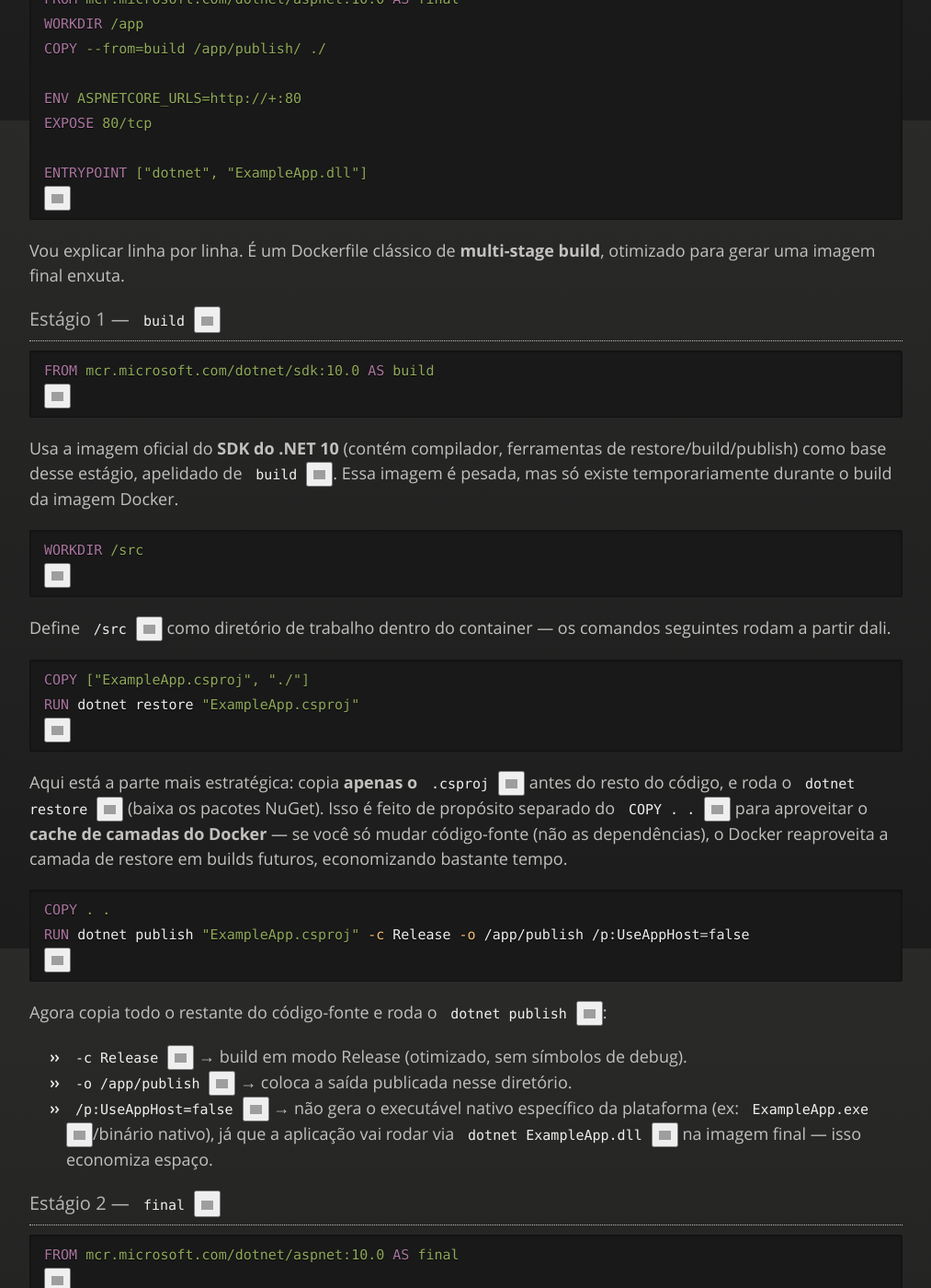
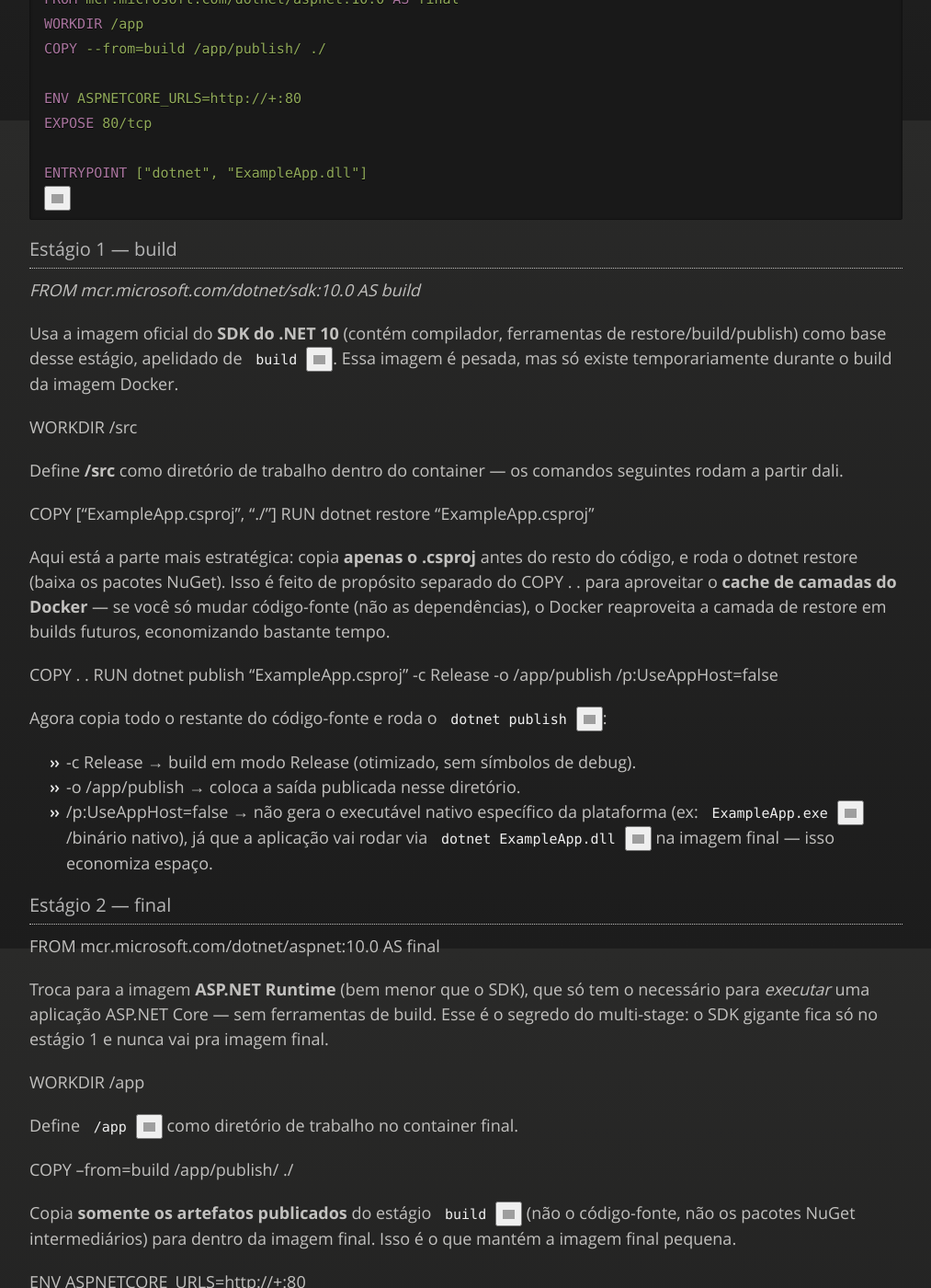
Before and after one commit to JeannAndrade/jeannandrade.github.io, a Jekyll site: the page built from content/docker/hands_on/index.md, in a window 1280 px wide and 1400 px high, scrolled down 769 px. Shown: the whole window at 92% size, without its empty margins (108-1121 px from the left). Built offline with Jekyll 4.4.1, drawn with Linux system fonts in a browser that asks for light colours; nearby versions of some CDN libraries; comment, search, counter and statistics services are not loaded; our own code applies the rules of GitHub Pages for plain Markdown files; some of the changed text lies outside the part shown; grey boxes are pictures that could not be loaded.

````diff
--- a/content/docker/hands_on/index.md
+++ b/content/docker/hands_on/index.md
@@ -36,65 +36,61 @@ EXPOSE 80/tcp
 ENTRYPOINT ["dotnet", "ExampleApp.dll"]
 ```
 
-Vou explicar linha por linha. É um Dockerfile clássico de **multi-stage build**, otimizado para gerar uma imagem final enxuta.
+### Estágio 1 — build
 
-### Estágio 1 — `build`
+*FROM mcr.microsoft.com/dotnet/sdk:10.0 AS build*
 
-```dockerfile
-FROM mcr.microsoft.com/dotnet/sdk:10.0 AS build
-```
 Usa a imagem oficial do **SDK do .NET 10** (contém compilador, ferramentas de restore/build/publish) como base desse estágio, apelidado de `build`. Essa imagem é pesada, mas só existe temporariamente durante o build da imagem Docker.
 
-```dockerfile
 WORKDIR /src
-```
-Define `/src` como diretório de trabalho dentro do container — os comandos seguintes rodam a partir dali.
 
-```dockerfile
+Define **/src** como diretório de trabalho dentro do container — os comandos seguintes rodam a partir dali.
+
+
 COPY ["ExampleApp.csproj", "./"]
 RUN dotnet restore "ExampleApp.csproj"
-```
-Aqui está a parte mais estratégica: copia **apenas o `.csproj`** antes do resto do código, e roda o `dotnet restore` (baixa os pacotes NuGet). Isso é feito de propósito separado do `COPY . .` para aproveitar o **cache de camadas do Docker** — se você só mudar código-fonte (não as dependências), o Docker reaproveita a camada de restore em builds futuros, economizando bastante tempo.
 
-```dockerfile
+Aqui está a parte mais estratégica: copia **apenas o .csproj** antes do resto do código, e roda o dotnet restore (baixa os pacotes NuGet). Isso é feito de propósito separado do COPY . . para aproveitar o **cache de camadas do Docker** — se você só mudar código-fonte (não as dependências), o Docker reaproveita a camada de restore em builds futuros, economizando bastante tempo.
+
+
 COPY . .
 RUN dotnet publish "ExampleApp.csproj" -c Release -o /app/publish /p:UseAppHost=false
-```
+
 Agora copia todo o restante do código-fonte e roda o `dotnet publish`:
-- `-c Release` → build em modo Release (otimizado, sem símbolos de debug).
-- `-o /app/publish` → coloca a saída publicada nesse diretório.
-- `/p:UseAppHost=false` → não gera o executável nativo específico da plataforma (ex: `ExampleApp.exe`/binário nativo), já que a aplicação vai rodar via `dotnet ExampleApp.dll` na imagem final — isso economiza espaço.
+- -c Release → build em modo Release (otimizado, sem símbolos de debug).
+- -o /app/publish → coloca a saída publicada nesse diretório.
+- /p:UseAppHost=false → não gera o executável nativo específico da plataforma (ex: `ExampleApp.exe`/binário nativo), já que a aplicação vai rodar via `dotnet ExampleApp.dll` na imagem final — isso economiza espaço.
 
-### Estágio 2 — `final`
+### Estágio 2 — final
 
-```dockerfile
+
 FROM mcr.microsoft.com/dotnet/aspnet:10.0 AS final
-```
+
 Troca para a imagem **ASP.NET Runtime** (bem menor que o SDK), que só tem o necessário para *executar* uma aplicação ASP.NET Core — sem ferramentas de build. Esse é o segredo do multi-stage: o SDK gigante fica só no estágio 1 e nunca vai pra imagem final.
 
-```dockerfile
+
 WORKDIR /app
-```
+
 Define `/app` como diretório de trabalho no container final.
 
-```dockerfile
+
 COPY --from=build /app/publish/ ./
-```
+
 Copia **somente os artefatos publicados** do estágio `build` (não o código-fonte, não os pacotes NuGet intermediários) para dentro da imagem final. Isso é o que mantém a imagem final pequena.
 
-```dockerfile
+
 ENV ASPNETCORE_URLS=http://+:80
-```
+
 Define a variável de ambiente que diz ao Kestrel (servidor web embutido do ASP.NET Core) para escutar em todas as interfaces (`+`) na porta 80.
 
-```dockerfile
+
 EXPOSE 80/tcp
-```
+
 Apenas **documenta** que o container expõe a porta 80/TCP — não abre a porta de fato (isso é feito com `-p` no `docker run` ou `ports:` no compose), mas ajuda quem for rodar o container a saber o que mapear.
 
-```dockerfile
+
 ENTRYPOINT ["dotnet", "ExampleApp.dll"]
-```
+
 Comando que roda quando o container inicia: executa a DLL publicada usando o runtime do .NET. Formato *exec* (array), então sinais como `SIGTERM` são recebidos diretamente pelo processo `dotnet` — importante para shutdown gracioso.
 
 ---
````
Also changed, not shown: content/linux/terminal/index.md (+29 -5 lines), 1 other file.
